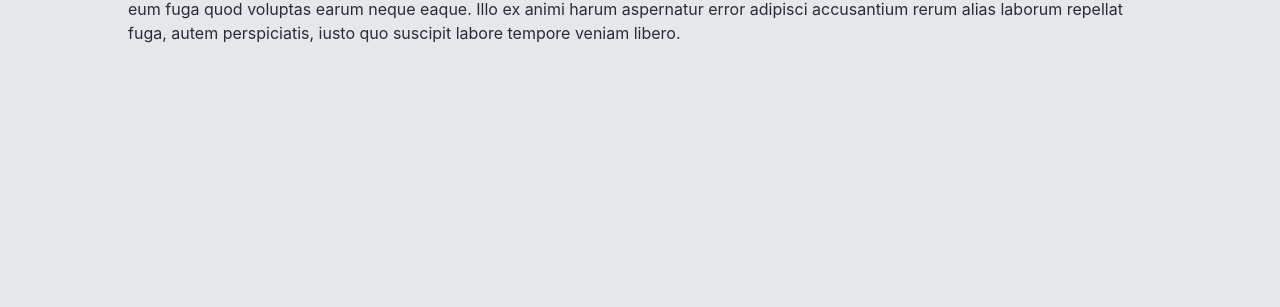
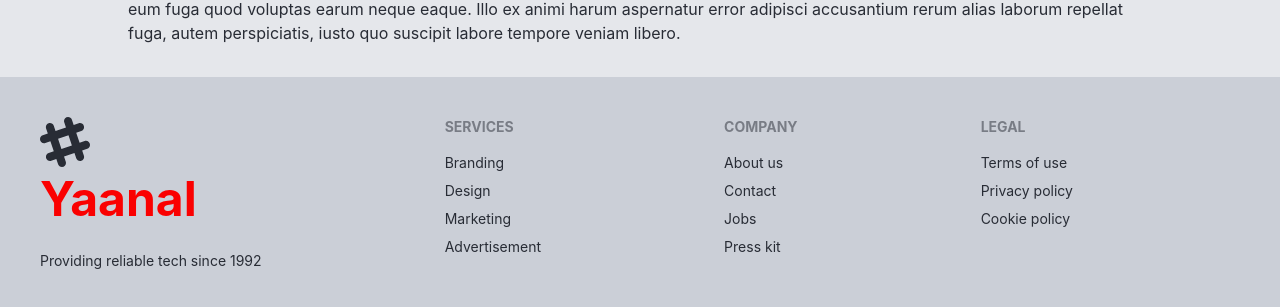
Before and after one commit to euhansarkar/yaanal-client, a React (Create React App) app: page / in a window 1280 px wide. Shown: the part 1349-1656 px from the top of the page. Before the commit the page ends 1426 px from the top, so only its background shows below. Built offline with nearby package versions, Linux system fonts and the light colour scheme.

Commit message:
footer added

```diff
--- /dev/null
+++ b/src/Components/Footer/Footer.jsx
@@ -0,0 +1,48 @@
+import React from "react";
+
+const Footer = () => {
+  return (
+    <footer className="footer p-10 bg-base-200 text-base-content">
+      <div>
+        <svg
+          width="50"
+          height="50"
+          viewBox="0 0 24 24"
+          xmlns="http://www.w3.org/2000/svg"
+          fillRule="evenodd"
+          clipRule="evenodd"
+          className="fill-current"
+        >
+          <path d="M22.672 15.226l-2.432.811.841 2.515c.33 1.019-.209 2.127-1.23 2.456-1.15.325-2.148-.321-2.463-1.226l-.84-2.518-5.013 1.677.84 2.517c.391 1.203-.434 2.542-1.831 2.542-.88 0-1.601-.564-1.86-1.314l-.842-2.516-2.431.809c-1.135.328-2.145-.317-2.463-1.229-.329-1.018.211-2.127 1.231-2.456l2.432-.809-1.621-4.823-2.432.808c-1.355.384-2.558-.59-2.558-1.839 0-.817.509-1.582 1.327-1.846l2.433-.809-.842-2.515c-.33-1.02.211-2.129 1.232-2.458 1.02-.329 2.13.209 2.461 1.229l.842 2.515 5.011-1.677-.839-2.517c-.403-1.238.484-2.553 1.843-2.553.819 0 1.585.509 1.85 1.326l.841 2.517 2.431-.81c1.02-.33 2.131.211 2.461 1.229.332 1.018-.21 2.126-1.23 2.456l-2.433.809 1.622 4.823 2.433-.809c1.242-.401 2.557.484 2.557 1.838 0 .819-.51 1.583-1.328 1.847m-8.992-6.428l-5.01 1.675 1.619 4.828 5.011-1.674-1.62-4.829z"></path>
+        </svg>
+        <h2 className="text-5xl text-primary font-bold">Yaanal</h2>
+        <p>
+          <br />
+          Providing reliable tech since 1992
+        </p>
+      </div>
+      <div>
+        <span className="footer-title">Services</span>
+        <a className="link link-hover">Branding</a>
+        <a className="link link-hover">Design</a>
+        <a className="link link-hover">Marketing</a>
+        <a className="link link-hover">Advertisement</a>
+      </div>
+      <div>
+        <span className="footer-title">Company</span>
+        <a className="link link-hover">About us</a>
+        <a className="link link-hover">Contact</a>
+        <a className="link link-hover">Jobs</a>
+        <a className="link link-hover">Press kit</a>
+      </div>
+      <div>
+        <span className="footer-title">Legal</span>
+        <a className="link link-hover">Terms of use</a>
+        <a className="link link-hover">Privacy policy</a>
+        <a className="link link-hover">Cookie policy</a>
+      </div>
+    </footer>
+  );
+};
+
+export default Footer;
--- a/src/Layout/Main.jsx
+++ b/src/Layout/Main.jsx
@@ -1,12 +1,14 @@
 import React from "react";
 import { Outlet } from "react-router-dom";
 import Header from "../Components/Header/Header";
+import Footer from "../Components/Footer/Footer";
 
 const Main = () => {
   return (
     <div>
       <Header></Header>
       <Outlet></Outlet>
+      <Footer></Footer>
     </div>
   );
 };
--- /dev/null
+++ b/src/Pages/Home/PopularFoods/PopularFoods.jsx
@@ -0,0 +1,11 @@
+import React from 'react';
+
+const PopularFoods = () => {
+    return (
+        <div>
+
+        </div>
+    );
+};
+
+export default PopularFoods;
```
